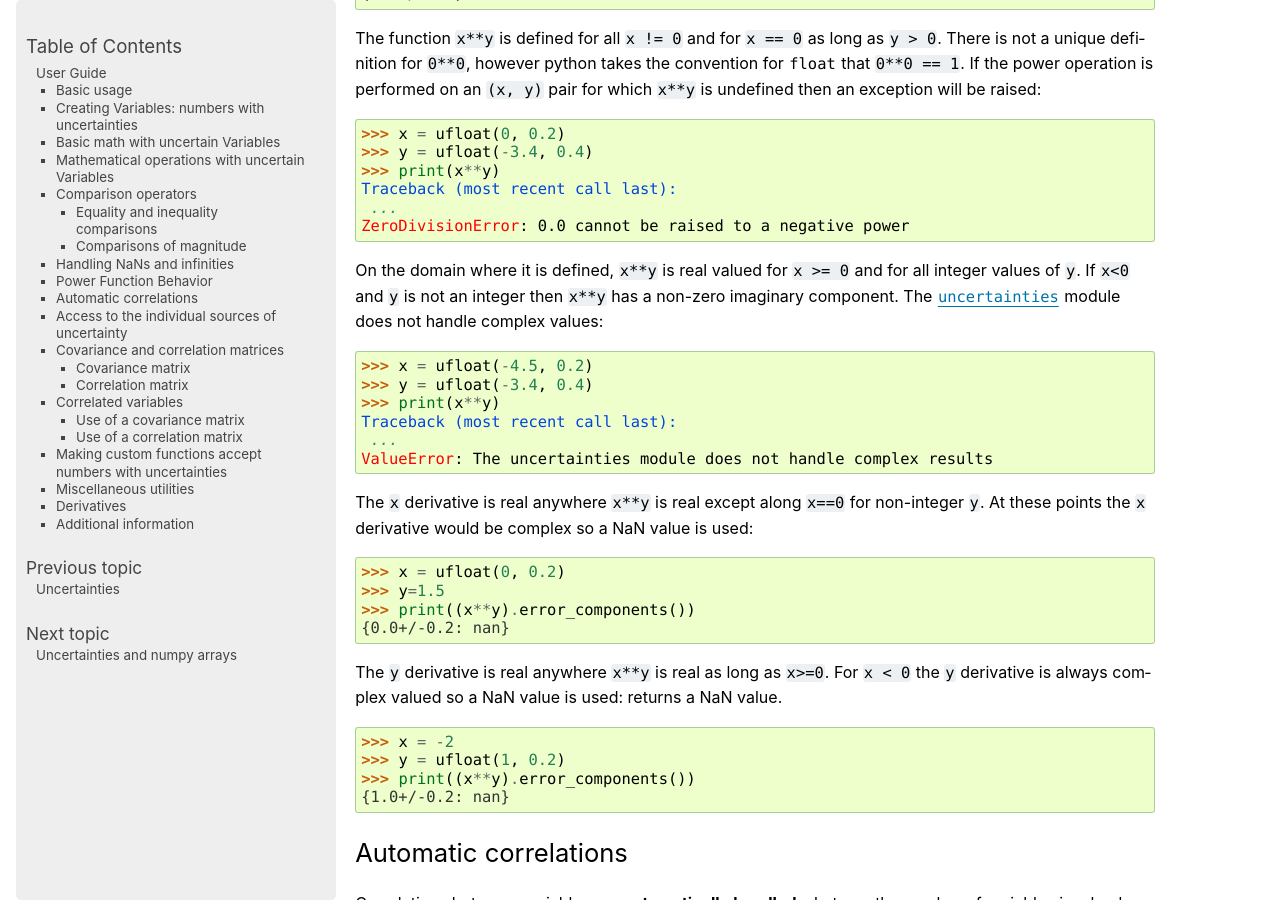
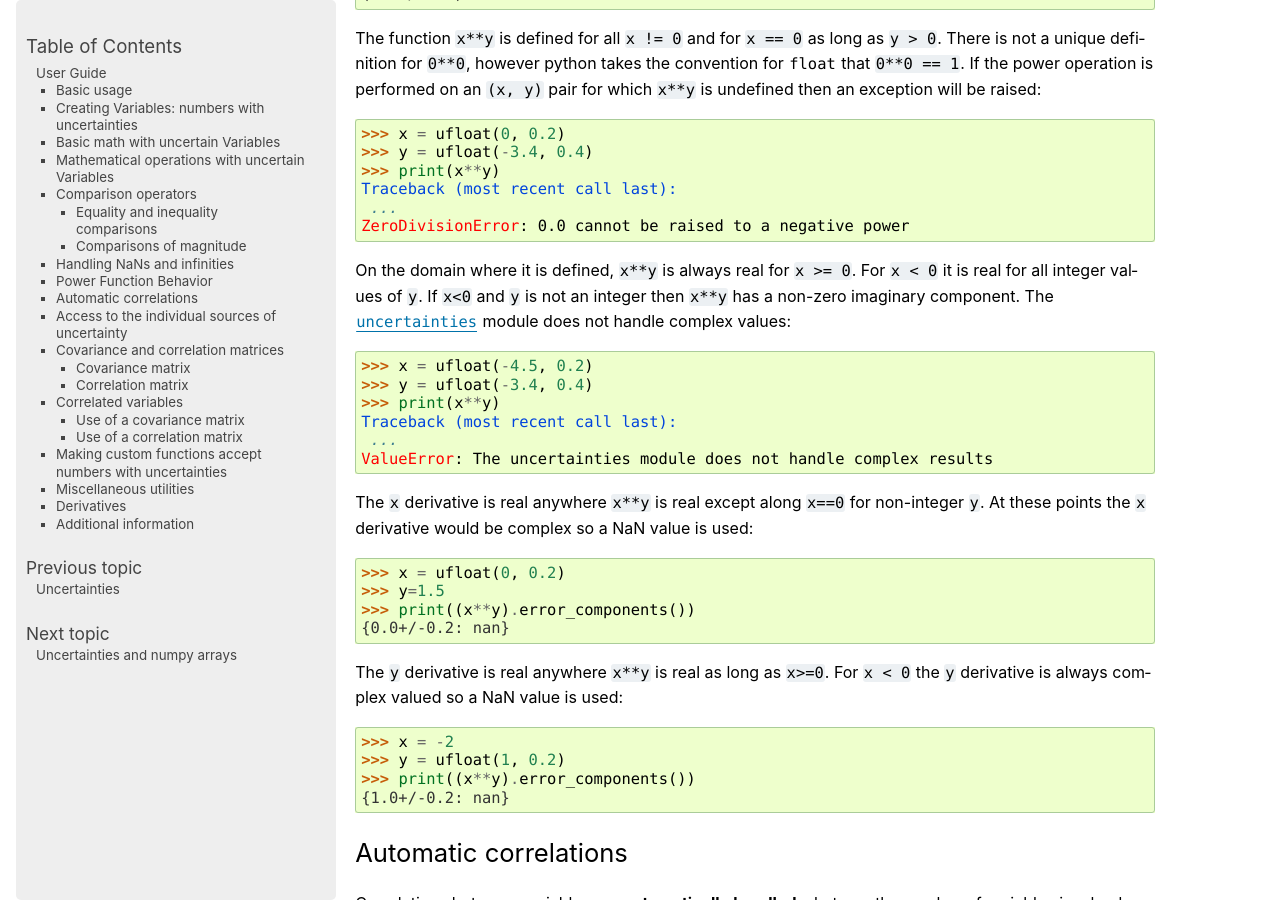
Before and after one commit to lmfit/uncertainties, a Sphinx documentation site: the page built from doc/user_guide.rst, in a window 1280 px wide and 900 px high, scrolled down 4886 px. Built offline with Sphinx 7.4.7, drawn with Linux system fonts in a browser that asks for light colours; pages that are not in the unit, such as notebooks, are missing from menus; the version number could not be read and is left out.

Commit message:
docs cleanup

```diff
--- a/doc/user_guide.rst
+++ b/doc/user_guide.rst
@@ -300,8 +300,8 @@ Traceback (most recent call last):
  ...
 ZeroDivisionError: 0.0 cannot be raised to a negative power
 
-On the domain where it is defined, ``x**y`` is real valued for ``x >= 0`` and for all
-integer values of ``y``.
+On the domain where it is defined, ``x**y`` is always real for ``x >= 0``.
+For ``x < 0`` it is real for all integer values of ``y``.
 If ``x<0`` and ``y`` is not an integer then ``x**y`` has a non-zero imaginary component.
 The :mod:`uncertainties` module does not handle complex values:
 
@@ -323,7 +323,6 @@ At these points the ``x`` derivative would be complex so a NaN value is used:
 
 The ``y`` derivative is real anywhere ``x**y`` is real as long as ``x>=0``.
 For ``x < 0`` the ``y`` derivative is always complex valued so a NaN value is used:
-returns a NaN value.
 
 >>> x = -2
 >>> y = ufloat(1, 0.2)
```
